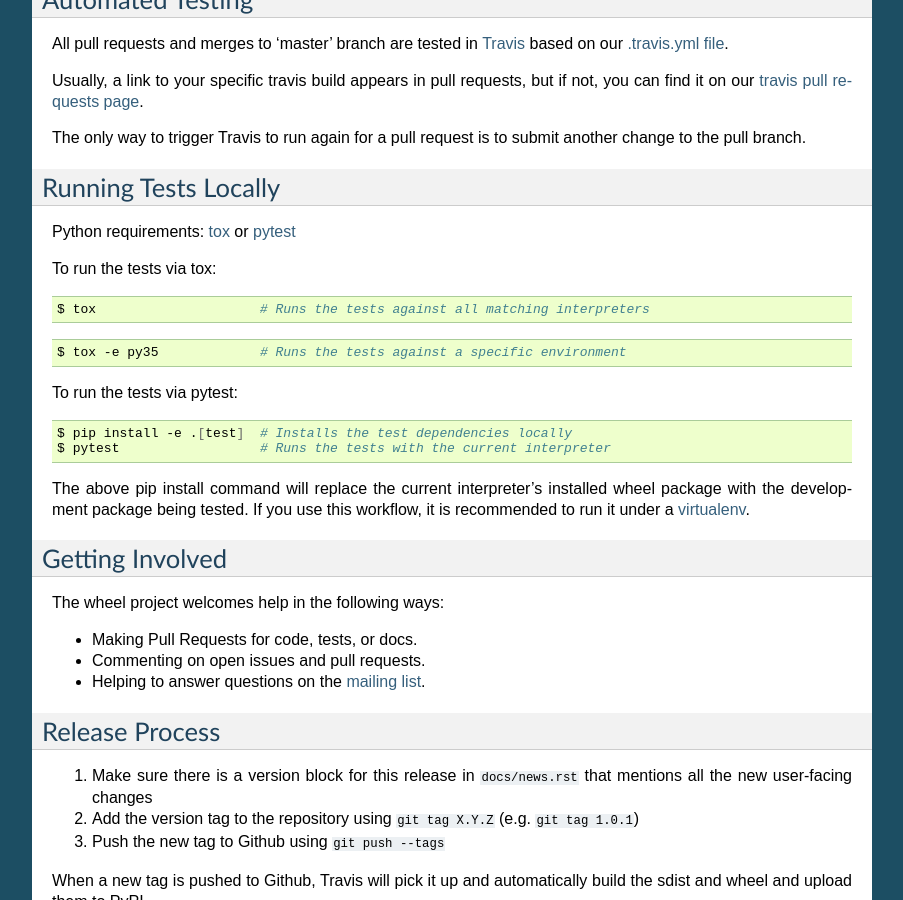
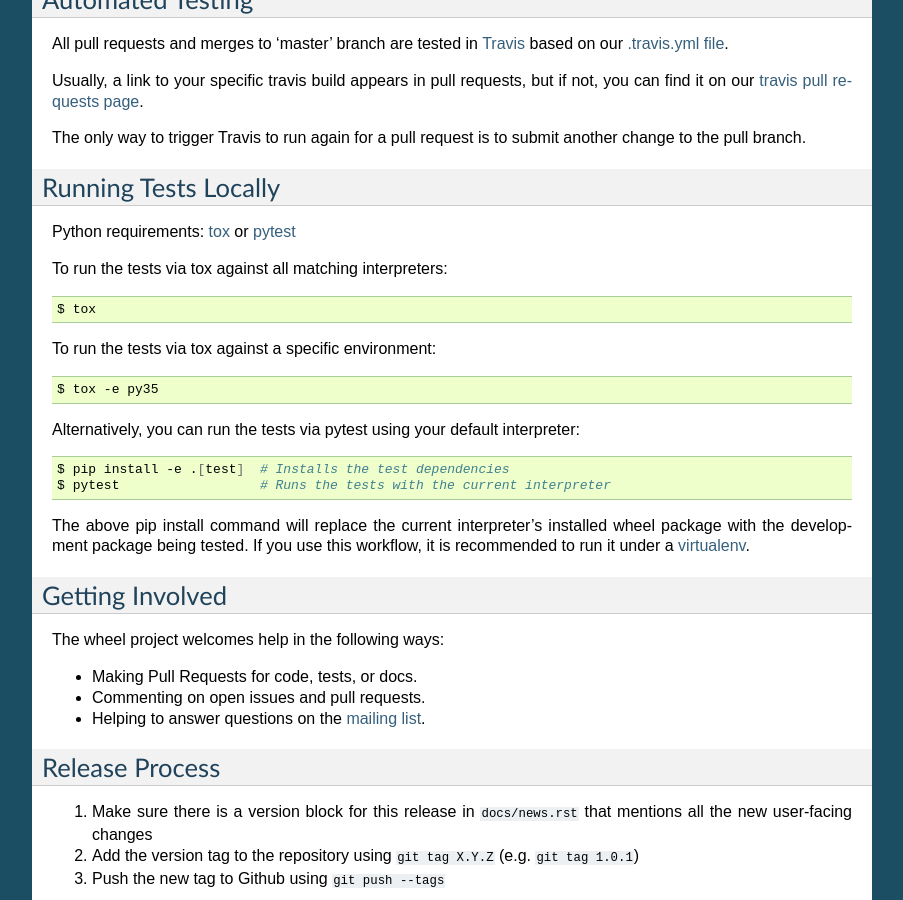
Before and after one commit to pypa/wheel, a Sphinx documentation site: the page built from docs/development.rst, in a window 1280 px wide and 900 px high, scrolled down 606 px. Shown: the whole window, without its empty margins (198-1101 px from the left). Built offline with Sphinx 7.4.7, drawn with Linux system fonts in a browser that asks for light colours; pages that are not in the unit, such as notebooks, are missing from menus.

Commit message:
Minor adjustments

```diff
--- a/docs/development.rst
+++ b/docs/development.rst
@@ -53,20 +53,22 @@ Running Tests Locally
 
 Python requirements: tox_ or pytest_
 
-To run the tests via tox::
+To run the tests via tox against all matching interpreters::
 
-  $ tox                     # Runs the tests against all matching interpreters
+  $ tox
 
-::
+To run the tests via tox against a specific environment::
 
-  $ tox -e py35             # Runs the tests against a specific environment
+  $ tox -e py35
 
-To run the tests via pytest::
+Alternatively, you can run the tests via pytest using your default interpreter::
 
-  $ pip install -e .[test]  # Installs the test dependencies locally
+  $ pip install -e .[test]  # Installs the test dependencies
   $ pytest                  # Runs the tests with the current interpreter
 
-The above pip install command will replace the current interpreter's installed wheel package with the development package being tested. If you use this workflow, it is recommended to run it under a virtualenv_.
+The above pip install command will replace the current interpreter's installed
+wheel package with the development package being tested. If you use this
+workflow, it is recommended to run it under a virtualenv_.
 
 .. _tox: https://pypi.org/project/tox/
 .. _pytest: https://pypi.org/project/pytest/
```
